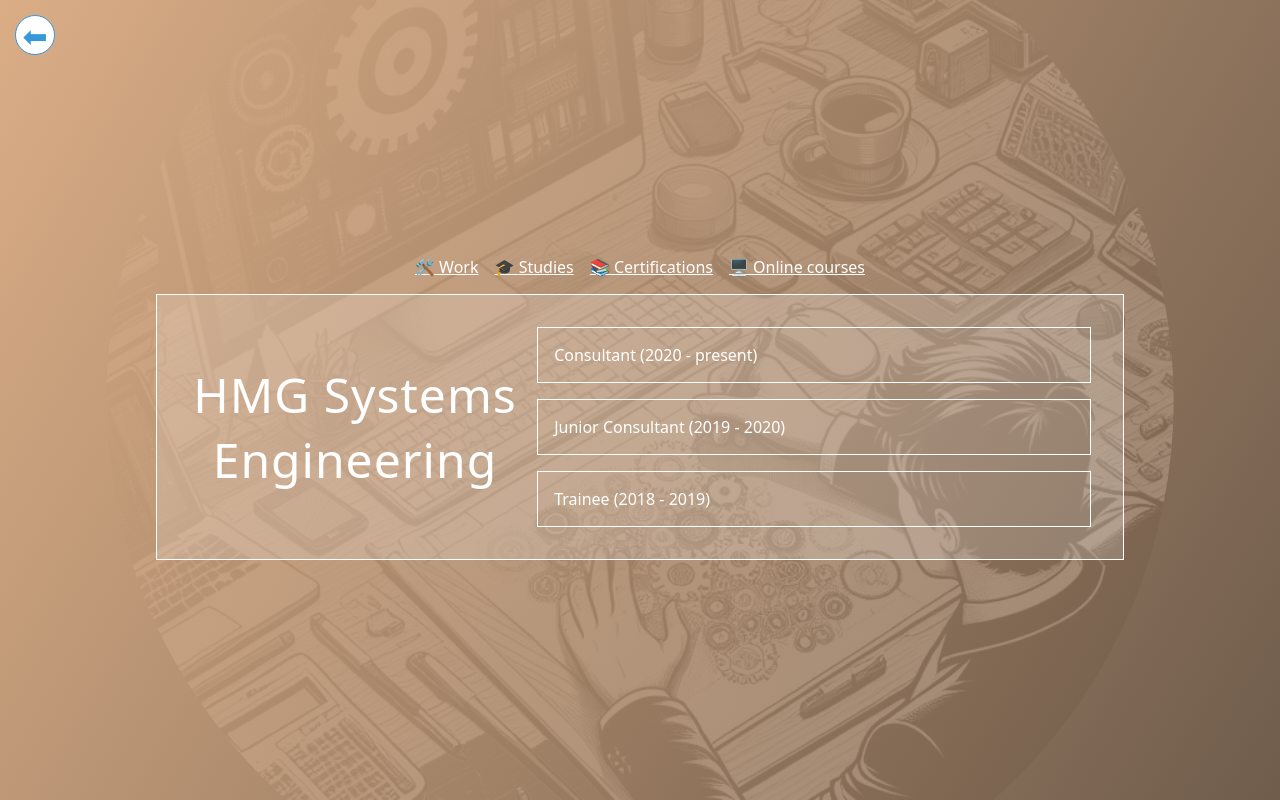
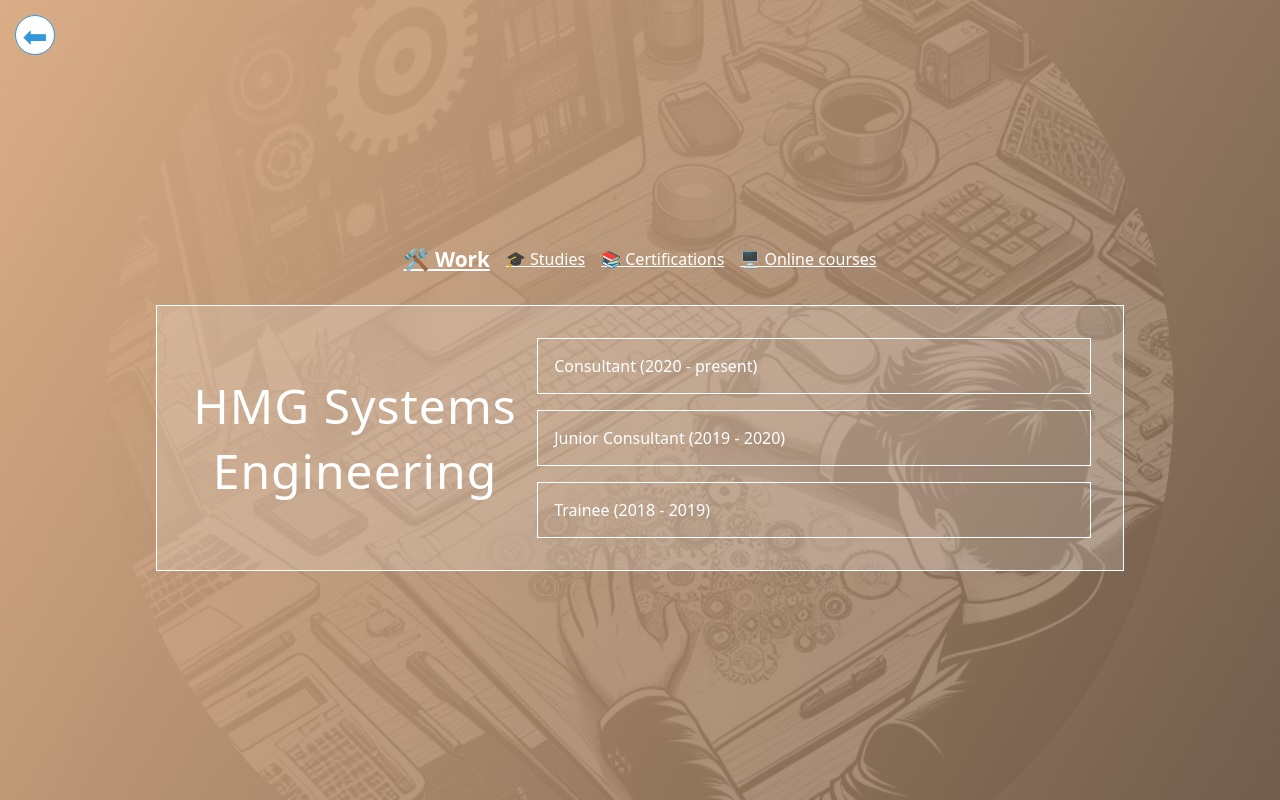
Before and after one commit to nck974/nichoko, an Angular app: page /career in a window 1280 px wide. Built offline with nearby package versions, Linux system fonts and the light colour scheme.

Commit message:
Add animation to swiching between career tabs

```diff
--- a/src/app/app.config.ts
+++ b/src/app/app.config.ts
@@ -4,11 +4,14 @@
 
 import { routes } from './app.routes';
 import { provideClientHydration } from '@angular/platform-browser';
+import { provideAnimations } from '@angular/platform-browser/animations';
 
 export const appConfig: ApplicationConfig = {
   providers: [
     provideHttpClient(withFetch()),
     provideRouter(routes),
     provideClientHydration(),
+    provideAnimations()
+
   ]
 };
--- a/src/app/sites/cv/components/career-section/career-section.component.html
+++ b/src/app/sites/cv/components/career-section/career-section.component.html
@@ -1,4 +1,4 @@
-<div #workContainer id="workContainer"
+<div #workContainer
     class="work-container solid-border">
     @for(company of careerContent; track company.name; let companyIndex =
     $index){
@@ -24,12 +24,14 @@
                     [class.show-cursor]="position.activities.length > 0"
                     (click)="onToggleActivities(companyIndex, positionIndex)">
                     {{position.name}}
-                    (<span>{{position.startRange}}</span> @if(position.endRange){
+                    (<span>{{position.startRange}}</span>
+                    @if(position.endRange){
                     - <span>{{position.endRange}}</span>
                     })
                 </div>
 
                 @if (position) {
+
                 <!-- Activities -->
                 <ul
                     id="positionActivitiesContainer-{{companyIndex}}-{{positionIndex}}"
--- a/src/app/sites/cv/components/career-section/career-section.component.ts
+++ b/src/app/sites/cv/components/career-section/career-section.component.ts
@@ -6,7 +6,7 @@
   standalone: true,
   imports: [],
   templateUrl: './career-section.component.html',
-  styleUrl: './career-section.component.scss'
+  styleUrl: './career-section.component.scss',
 })
 export class CareerSectionComponent {
   @Input({ required: true }) careerContent!: CareerCompany[];
--- a/src/app/sites/cv/cv.component.html
+++ b/src/app/sites/cv/cv.component.html
@@ -11,11 +11,14 @@
 
     <!-- Page -->
     <div class="page">
+
         <!-- Control section -->
         <div class="control-wrapper">
             @for(section of sections; track section.path){
-        <div class="control">
-            <a class="control-button show-cursor"
+            <div
+                [class.control-selected]="section.path==selectedSection.path"
+                [class.show-cursor]="section.path!=selectedSection.path">
+                <a class="control-button"
                     (click)="onSelectSection(section)">
                     <span class="control-icon">
                         {{section.icon}}
@@ -27,7 +30,12 @@
         </div>
 
         <!-- Work -->
-    <app-career-section [careerContent]="careerContent"></app-career-section>
+        @if(selectedSection){
+        <app-career-section
+            [@fadeInOut]="isTransitionTriggered"
+            [careerContent]="selectedSection.career">
+        </app-career-section>
+        }
 
     </div>
 
--- a/src/app/sites/cv/cv.component.scss
+++ b/src/app/sites/cv/cv.component.scss
@@ -4,6 +4,7 @@
     display: flex;
     flex-direction: column;
     justify-content: center;
+    gap: 1rem;
 }
 
 // All controls
@@ -11,41 +12,45 @@
     display: flex;
     flex-direction: row;
     align-self: center;
+    align-items: center;
     gap: 1rem;
     margin: 1rem;
 }
 
 // Single control
-// .control {
-//     padding: 1rem;
-// }
+.control-selected {
+    font-weight: bolder;
+    font-size: 1.3em;
+}
 
 
-.control-button span {
+.control-button {
     text-decoration: none;
     color: white;
     text-decoration-line: underline;
     transition: color 0.3s ease-in-out;
-    cursor: pointer;
 }
 
-.control-button span:hover {
+.control-button:hover {
     color: #79c7fa;
 }
 
 // Change display mode in mobile
 @media (max-width: 767px) {
-    .page{
+    .page {
         align-self: flex-start;
     }
-    .control-wrapper{
+
+    .control-wrapper {
         gap: 1.5rem;
         margin-top: 3rem;
         margin-bottom: 2rem;
     }
-    .control-icon{
+
+    .control-icon {
         font-size: x-large;
     }
+
     .control-text {
         display: none;
     }
--- a/src/app/sites/cv/cv.component.ts
+++ b/src/app/sites/cv/cv.component.ts
@@ -6,13 +6,23 @@
 import { CareerSection } from '../../model/career';
 import { GoBackButtonComponent } from '../../shared/components/go-back-button/go-back-button.component';
 import { CareerSectionComponent } from './components/career-section/career-section.component';
+import { animate, state, style, transition, trigger } from '@angular/animations';
 
 @Component({
   selector: 'app-cv',
   standalone: true,
   imports: [GoBackButtonComponent, CareerSectionComponent],
   templateUrl: './cv.component.html',
-  styleUrl: './cv.component.scss'
+  styleUrl: './cv.component.scss',
+  animations: [
+    trigger('fadeInOut', [
+      state('void', style({ opacity: 0 })),
+      transition('* => *', [
+        style({ opacity: 0 }),
+        animate('500ms', style({ opacity: 1 }))
+      ])
+    ])
+  ]
 })
 export class CvComponent {
   backgroundIndex = 2
@@ -43,9 +53,17 @@
       career: getMocContent(),
     },
   ];
-  careerContent = this.sections[0].career;
+  selectedSection = this.sections[0];
+
+  // Support variable to trigger transition on section change
+  isTransitionTriggered = false;
 
   onSelectSection(section: CareerSection): void {
-    this.careerContent = section.career;
+    if (section.path == this.selectedSection.path) {
+      return;
+    }
+
+    this.selectedSection = section;
+    this.isTransitionTriggered = !this.isTransitionTriggered;
   }
 }
```
Lines whose indentation alone changed are shown as unchanged.
